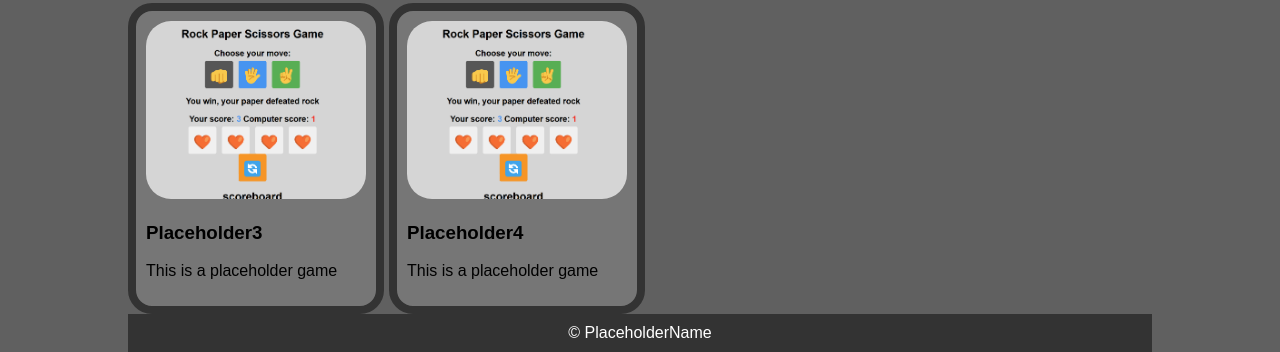
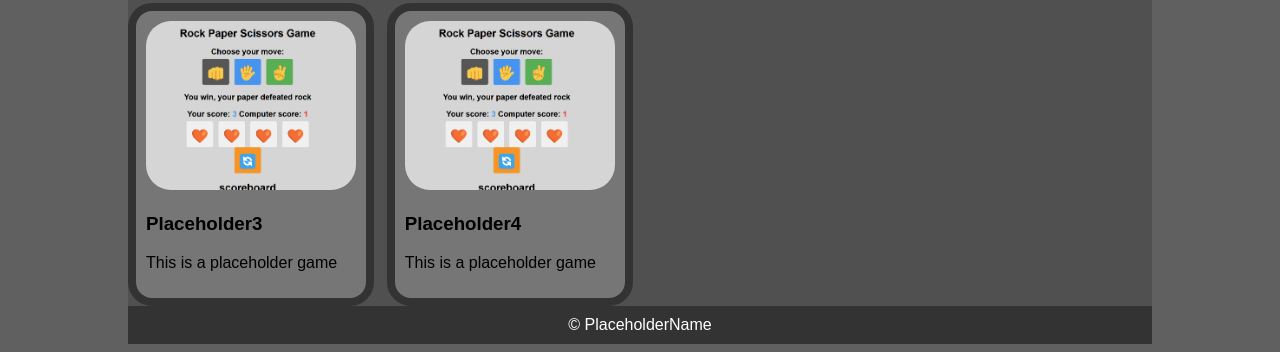
Before and after one commit to Ja-ne-R/games, a plain HTML site: page games.html in a window 1280 px wide. Shown: the part 524-876 px from the top of the page. Drawn offline with Linux system fonts and the light colour scheme.

Commit message:
changed styles

```diff
--- a/style.css
+++ b/style.css
@@ -59,6 +59,10 @@ header {
     color: white;
     margin-left: 20px;
 }
+main {
+    background-color: rgb(80, 80, 80);
+}
+
 
 #indexmain {
     background-color: rgb(80, 80, 80);
@@ -150,7 +154,7 @@ aside img {
     display: block;
     display: grid;
     grid-template-columns: repeat(4, 24%);
-    gap: 15px;
+    gap: 13px;
 
 }
 
@@ -175,8 +179,8 @@ aside img {
 /* edit games grid box here */
 #gamesmain {
     display: grid;
-    grid-template-columns: repeat(4, 25%);
-    gap: 5px;
+    grid-template-columns: repeat(4, 24%);
+    gap: 13px;
 }
 
 /* Update .game for better sizing */
```
